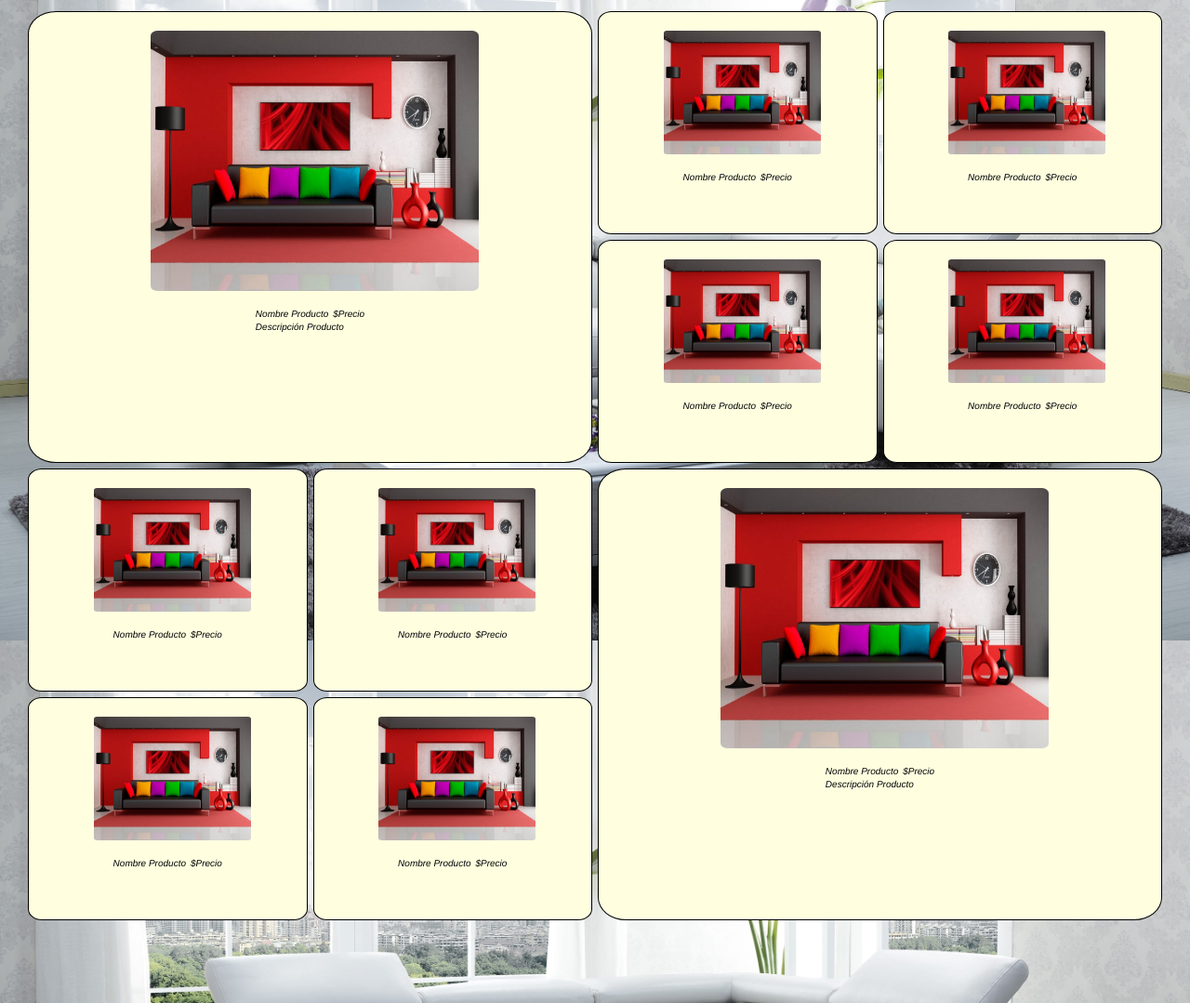
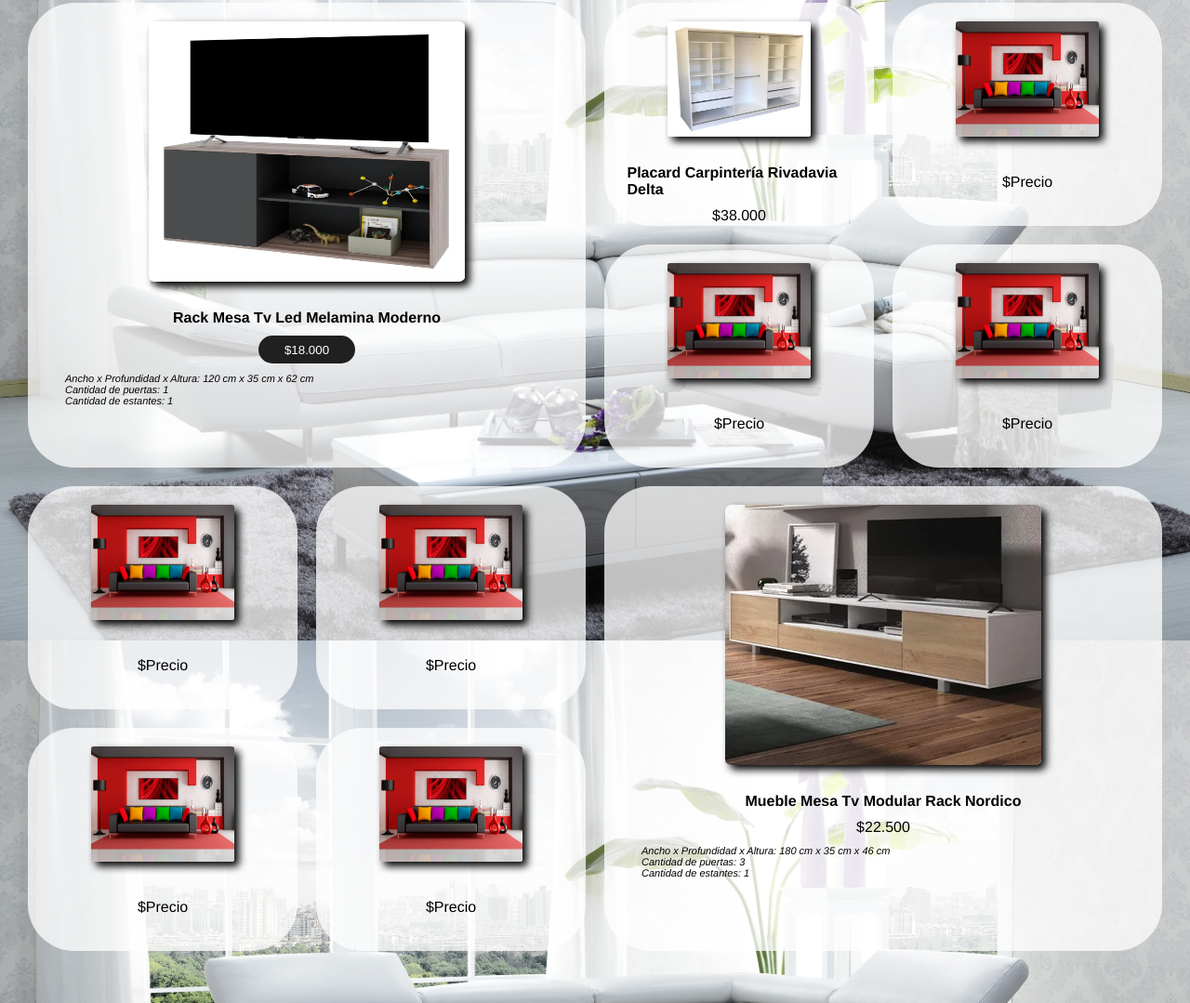
Before and after one commit to NymeiaV/PaginaMuebler-a, a plain HTML site: page Index.html in a window 1280 px wide. Shown: the part 1482-2561 px from the top of the page at 93% size. Drawn offline with nearby package versions, Linux system fonts and the light colour scheme.

Commit message:
actualización de la sección Vendidos, añadidos algunos productos

```diff
--- a/Index.html
+++ b/Index.html
@@ -75,12 +75,24 @@
             <div class="grid-container">
                 <div id="especial" class="grid-items">
                     <figure>
-                        <img class="imagen-prod" src="images/home-bg.jpg" alt="">
+                        <img class="imagen-prod" src="images/productos/prod-1.jpg" alt="">
                     </figure>
                     <div class="info-prod">
-                        <p class="nombre-prod">Nombre Producto</p>
-                        <p class="precio">$Precio</p>
-                        <p>Descripción Producto</p>
+                        <p class="nombre-prod"><b> Rack Mesa Tv Led Melamina Moderno</b></p>
+                        <p class="precio"><button>$18.000</button></p>
+                        <p>Ancho x Profundidad x Altura: 120 cm x 35 cm x 62 cm <br>
+                            Cantidad de puertas: 1 <br>
+                            Cantidad de estantes: 1</p>
+                    </div>
+
+                </div>
+                <div class="grid-items">
+                    <figure>
+                        <img class="imagen-prod" src="images/productos/prod-2.jpg" alt="">
+                    </figure>
+                    <div class="info-prod">
+                        <p class="nombre-prod"><b>Placard Carpintería Rivadavia Delta</b></p>
+                        <p class="precio">$38.000</p>
                     </div>
 
                 </div>
@@ -89,7 +101,7 @@
                         <img class="imagen-prod" src="images/home-bg.jpg" alt="">
                     </figure>
                     <div class="info-prod">
-                        <p class="nombre-prod">Nombre Producto</p>
+                        <p class="nombre-prod"><b> </b></p>
                         <p class="precio">$Precio</p>
                     </div>
 
@@ -99,7 +111,7 @@
                         <img class="imagen-prod" src="images/home-bg.jpg" alt="">
                     </figure>
                     <div class="info-prod">
-                        <p class="nombre-prod">Nombre Producto</p>
+                        <p class="nombre-prod"><b> </b></p>
                         <p class="precio">$Precio</p>
                     </div>
 
@@ -109,7 +121,30 @@
                         <img class="imagen-prod" src="images/home-bg.jpg" alt="">
                     </figure>
                     <div class="info-prod">
-                        <p class="nombre-prod">Nombre Producto</p>
+                        <p class="nombre-prod"><b> </b></p>
+                        <p class="precio">$Precio</p>
+                    </div>
+
+                </div>
+                <div id="especial-2" class="grid-items">
+                    <figure>
+                        <img class="imagen-prod" src="images/productos/prod-6.jpg" alt="">
+                    </figure>
+                    <div class="info-prod">
+                        <p class="nombre-prod"><b>Mueble Mesa Tv Modular Rack Nordico</b></p>
+                        <p class="precio">$22.500</p>
+                        <p>Ancho x Profundidad x Altura: 180 cm x 35 cm x 46 cm <br>
+                            Cantidad de puertas: 3 <br>
+                            Cantidad de estantes: 1</p>
+                    </div>
+
+                </div>
+                <div class="grid-items">
+                    <figure>
+                        <img class="imagen-prod" src="images/home-bg.jpg" alt="">
+                    </figure>
+                    <div class="info-prod">
+                        <p class="nombre-prod"><b> </b></p>
                         <p class="precio">$Precio</p>
                     </div>
 
@@ -119,28 +154,7 @@
                         <img class="imagen-prod" src="images/home-bg.jpg" alt="">
                     </figure>
                     <div class="info-prod">
-                        <p class="nombre-prod">Nombre Producto</p>
-                        <p class="precio">$Precio</p>
-                    </div>
-
-                </div>
-                <div id="especial-2" class="grid-items">
-                    <figure>
-                        <img class="imagen-prod" src="images/home-bg.jpg" alt="">
-                    </figure>
-                    <div class="info-prod">
-                        <p class="nombre-prod">Nombre Producto</p>
-                        <p class="precio">$Precio</p>
-                        <p>Descripción Producto</p>
-                    </div>
-
-                </div>
-                <div class="grid-items">
-                    <figure>
-                        <img class="imagen-prod" src="images/home-bg.jpg" alt="">
-                    </figure>
-                    <div class="info-prod">
-                        <p class="nombre-prod">Nombre Producto</p>
+                        <p class="nombre-prod"><b> </b></p>
                         <p class="precio">$Precio</p>
                     </div>
 
@@ -150,7 +164,7 @@
                         <img class="imagen-prod" src="images/home-bg.jpg" alt="">
                     </figure>
                     <div class="info-prod">
-                        <p class="nombre-prod">Nombre Producto</p>
+                        <p class="nombre-prod"><b> </b></p>
                         <p class="precio">$Precio</p>
                     </div>
 
@@ -160,17 +174,7 @@
                         <img class="imagen-prod" src="images/home-bg.jpg" alt="">
                     </figure>
                     <div class="info-prod">
-                        <p class="nombre-prod">Nombre Producto</p>
-                        <p class="precio">$Precio</p>
-                    </div>
-
-                </div>
-                <div class="grid-items">
-                    <figure>
-                        <img class="imagen-prod" src="images/home-bg.jpg" alt="">
-                    </figure>
-                    <div class="info-prod">
-                        <p class="nombre-prod">Nombre Producto</p>
+                        <p class="nombre-prod"><b> </b></p>
                         <p class="precio">$Precio</p>
                     </div>
 
--- a/css/style.css
+++ b/css/style.css
@@ -301,8 +301,8 @@ color: #ffffff;
     margin-top: 1rem;
     display: flex;
     justify-content: center;
-    font-size: 3rem;
-    color: white;
+    font-size: 5rem;
+    color: black;
 }
 
 
@@ -313,36 +313,63 @@ color: #ffffff;
     display: grid;
     grid-template-columns: repeat(auto-fit, minmax(20%, 1fr));
     grid-template-rows: repeat(4, 30vh);
-    gap: 0.6rem;
+    gap: 2rem;
     margin: 0 3rem 0 3rem;
 }
 .grid-items{
-    background-color: lightyellow;
-    border: 0.1rem solid black;
+    background-color: rgba(255, 255, 255, 0.75);
     font-size: 2rem;
     display: flex;
     flex-direction: column;
     justify-content: justify;
     align-items: center;
-    border-radius: 5%;
+    border-radius: 5rem;
+    transition: transform .2s;
 }
 .grid-items > figure{
     margin: 1rem;
     width: 60%;
     height: 60%;
 }
+.grid-items:hover{
+    transform: scale(1.05);
+    box-shadow: 0.5rem 0.5rem 0.9rem black;
+}
 .imagen-prod{
     margin: 1rem;
-    width: calc(100% - 1rem) ;
-    height: calc(100% - 1rem);
+    width: calc(100% - 2rem) ;
+    height: calc(100% - 2rem);
     border-radius: 2%;
+    box-shadow: 0.5rem 0.5rem 0.9rem black;
+    transition: transform .8s;
+}
+.imagen-prod:hover{
+    transform: scale(1.1);
+}
+.info-prod{
+    width: 90%;
+    height: 30%;
 }
 .info-prod > p{
-    display: inline-block;
-    font-size: 1rem;
+    display: flex;
+    justify-content: space-evenly;
+    font-size: 1.6rem;
     font-family: 'Franklin Gothic Medium', 'Arial Narrow', Arial, sans-serif;
+    margin: 1rem 1rem;
+}
+.info-prod > p:nth-child(3){
+    font-size: 1.1rem;
+    display: block;
     font-style: oblique;
 }
-.info-prod > p:nth-child(3){
-    display: block;
+button{
+    display: flex;
+    justify-content: center;
+    align-items: center;
+    width: 20%;
+    height: 3rem;
+    background: #202020;
+    border-radius: 5rem;
+    border: 0;
+    color: #ffffff;
 }
```
Also changed, not shown: images/productos/prod-1.jpg (added), images/productos/prod-2.jpg (added), images/productos/prod-6.jpg (added).
